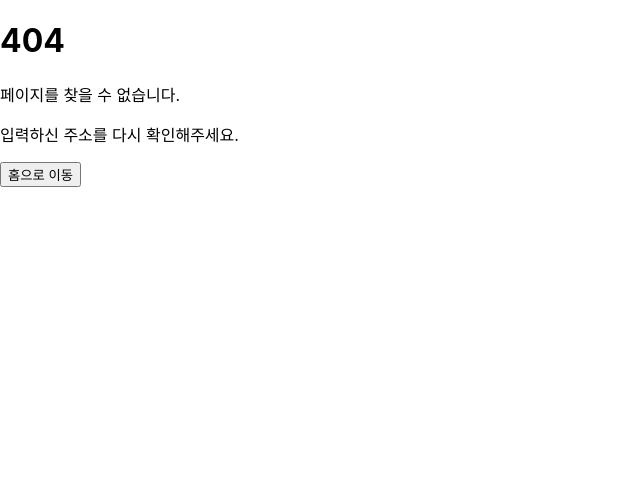
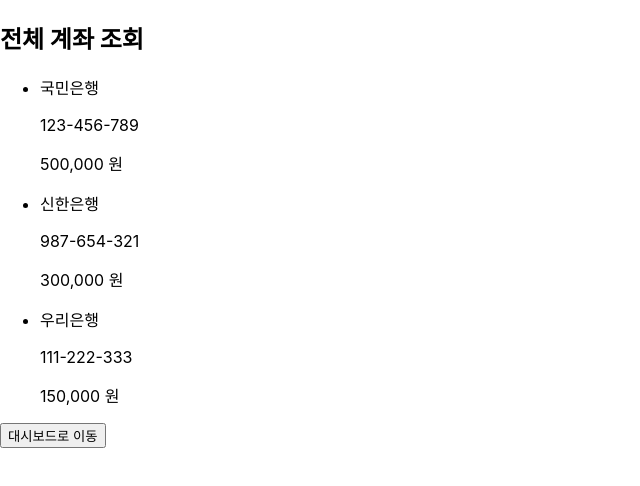
Before and after one commit to soyoonjeong2328/EzPay, a React (Create React App) app in the folder frontend/: page /accounts in a window 1280 px wide. Before the commit this address had no page. Shown: the top 486 px of the page, without its empty margins (0-640 px from the left). Built offline with nearby package versions, Linux system fonts and the light colour scheme.

Commit message:
feat : 전체 계좌 조회 화면 구현 - 사용자가 보유한 모든 계좌 리스트 조회 - 각 계좌의 은행명, 계좌번호, 잔액 표시 - 계좌 상세 페이지로 이동할 수 있도록 클릭 이벤트 추가 - 계좌가 없을 경우 "새 계좌 개설" 버튼 표시

```diff
--- /dev/null
+++ b/frontend/src/pages/ViewAccounts.js
@@ -0,0 +1,62 @@
+import { useState } from "react";
+import { useNavigate } from "react-router-dom";
+import Button from "../components/Button";
+
+const dummyAccounts = [
+    { id: 1, bank: "국민은행", accountNumber: "123-456-789", balance: 500000 },
+    { id: 2, bank: "신한은행", accountNumber: "987-654-321", balance: 300000 },
+    { id: 3, bank: "우리은행", accountNumber: "111-222-333", balance: 150000 },
+]
+
+const ViewAccounts = () => {
+    const navigate = useNavigate();
+    const [accounts] = useState(dummyAccounts);
+
+    return (
+        <div className="min-h-screen flex flex-col items-center bg-gray-100 p-6">
+            <h2 className="text-2xl font-semibold">전체 계좌 조회</h2>
+
+            {/* 계좌 리스트 */}
+            <div className="w-full max-w-lg mt-6 bg-white shadow-md rounded-lg p-4">
+                {accounts.length > 0 ? (
+                    <ul className="space-y-3">
+                        {accounts.map((account) => (
+                            <li
+                                key={account.id}
+                                className="p-4 border rounded-lg bg-gray-100 flex justify-between items-center cursor-pointer hover:bg-gray-200"
+                                onClick={() => navigate(`/account/${account.id}`)}
+                            >
+                                <div>
+                                    <p className="font-semibold">{account.bank}</p>
+                                    <p className="text-sm text-gray-600">{account.accountNumber}</p>
+                                </div>
+                                <p className="font-semibold text-blue-500">
+                                    {account.balance.toLocaleString()} 원
+                                </p>
+                            </li>
+                        ))}
+                    </ul>
+                ) : (
+                    <div className="text-center">
+                        <p className="text-gray-600">보유한 계좌가 없습니다.</p>
+                        <Button
+                            text="새 계좌 개설"
+                            className="mt-4 bg-green-500 text-white px-6 py-2 rounded-lg hover:bg-green-600"
+                            onClick={() => navigate("/create-account")}
+                        />
+                    </div>
+                )}
+            </div>
+
+            {/* 대시보드 이동 버튼 */}
+            <Button
+                text="대시보드로 이동"
+                className="mt-6 bg-blue-500 text-white px-6 py-2 rounded-lg hover:bg-blue-600"
+                onClick={() => navigate("/dashboard")}
+            />
+        </div>
+    );
+};
+
+
+export default ViewAccounts;
--- a/frontend/src/routes.js
+++ b/frontend/src/routes.js
@@ -15,6 +15,7 @@
         <Route path="/send" element={<pages.SendMoney />} />
         <Route path="/create-account" element={<pages.CreateAccount />}/>
         <Route path="/transactions" element={<pages.TransactionHistory />} />
+        <Route path="/accounts" element={<pages.ViewAccounts/>} />
 
         <Route path="*" element={<NotFound />} />
       </Routes>
```
